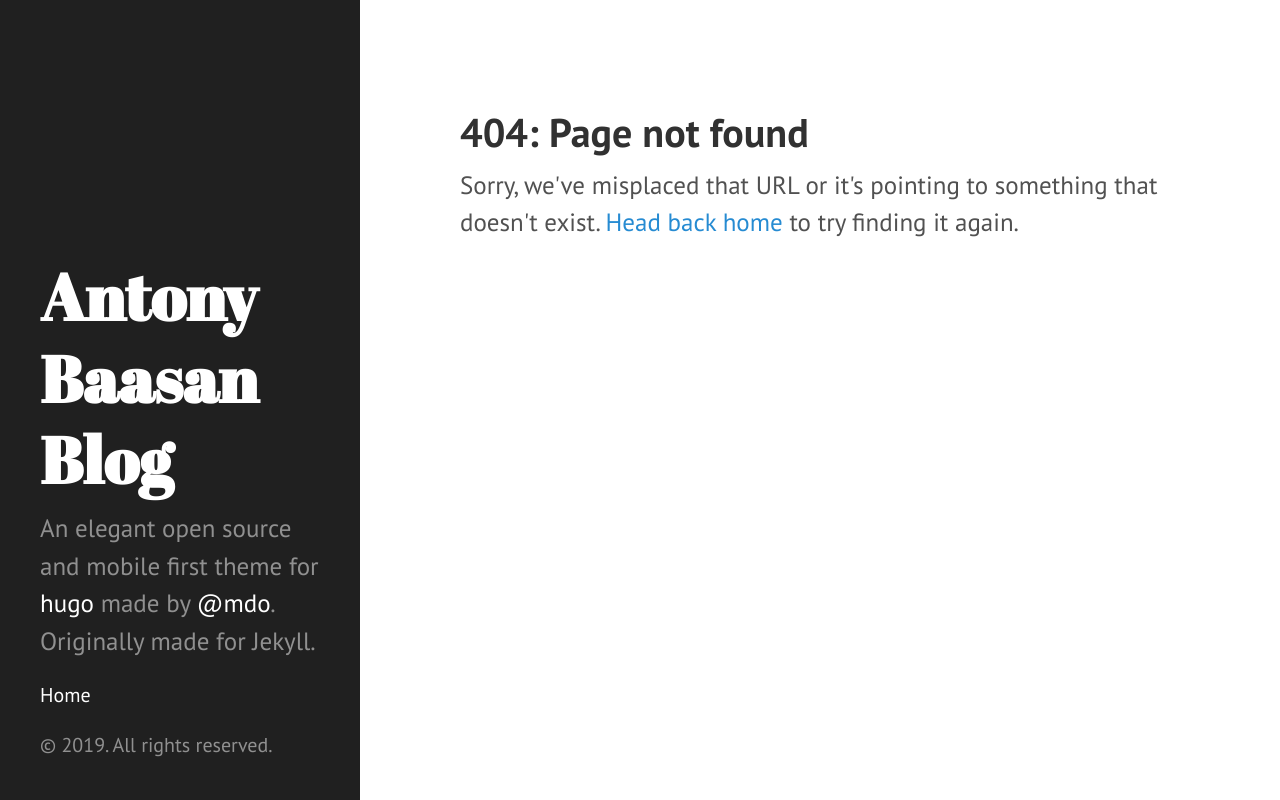
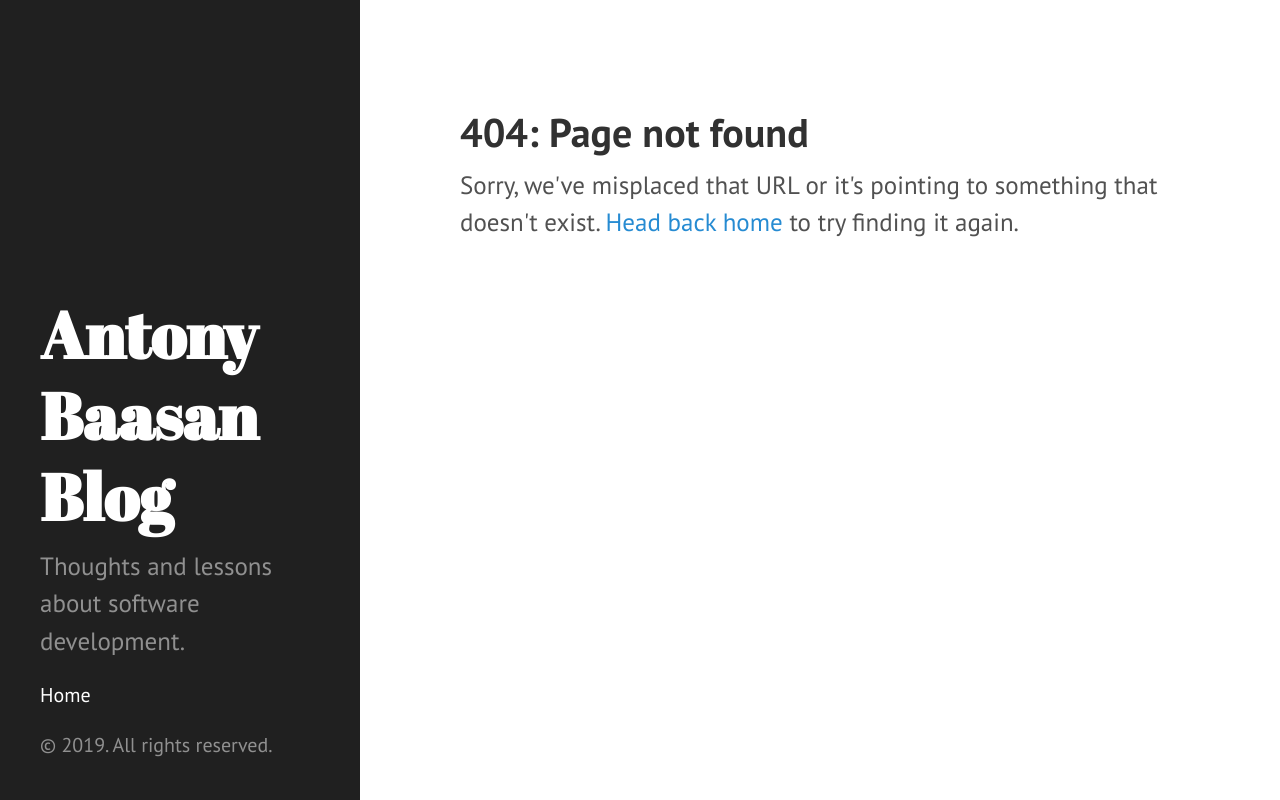
Before and after one commit to AntonyBaasan/antonybaasan.github.io, a plain HTML site: page 404.html in a window 1280 px wide. Drawn offline with Linux system fonts and the light colour scheme.

Commit message:
rebuilding site Oct  3, 2019  4:30:24 PM

```diff
--- a/404.html
+++ b/404.html
@@ -32,7 +32,9 @@
     <div class="sidebar-about">
       <a href="https://antonybaasan.github.io/"><h1>Antony Baasan Blog</h1></a>
       <p class="lead">
-      An elegant open source and mobile first theme for <a href="http://hugo.spf13.com">hugo</a> made by <a href="http://twitter.com/mdo">@mdo</a>. Originally made for Jekyll.
+
+      Thoughts and lessons about software development.
+
       </p>
     </div>
 
```
Also changed, not shown: categories/index.html (+3 -1 lines), godzula-idea/index.html (+3 -1 lines), index.html (+3 -1 lines), tags/index.html (+3 -1 lines).
